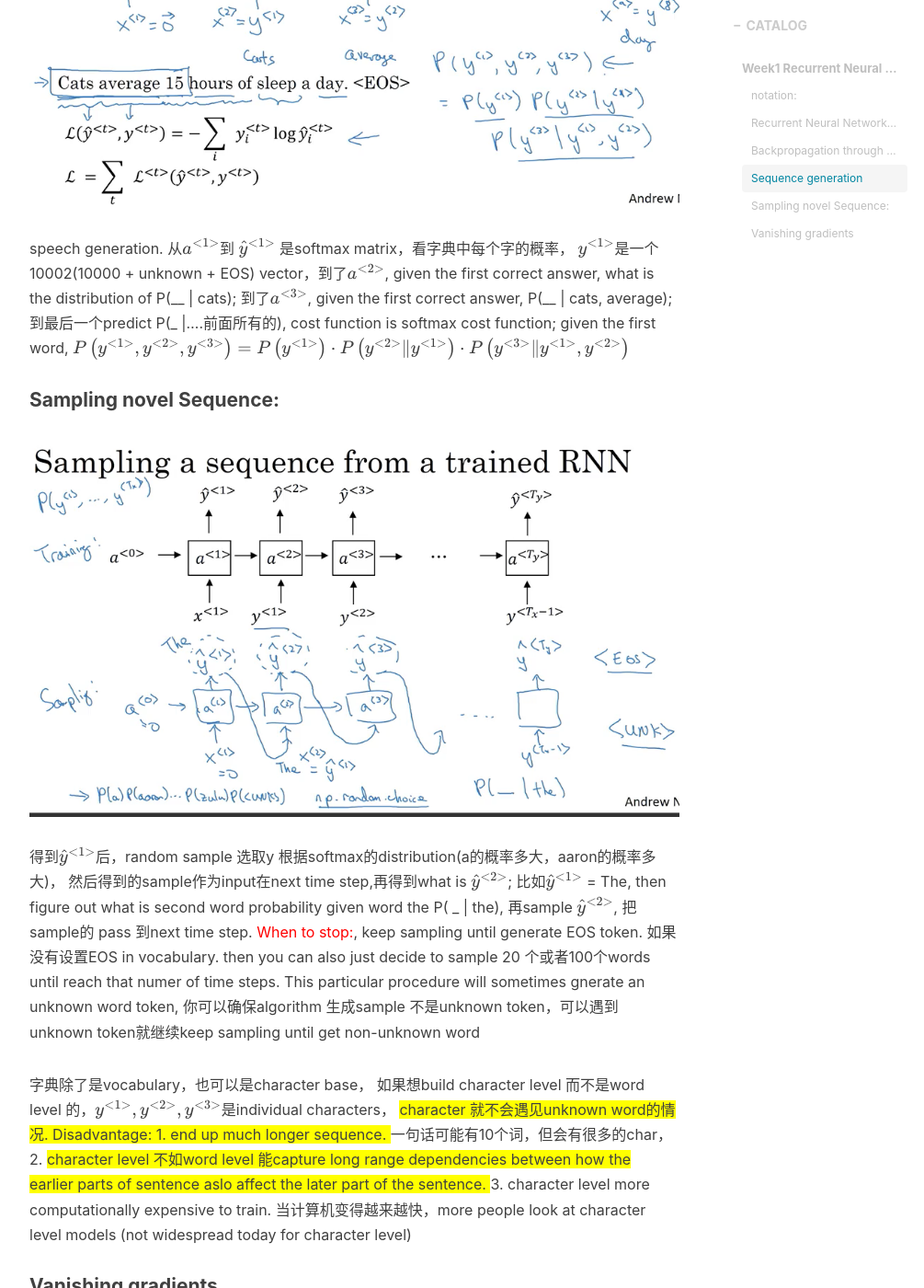
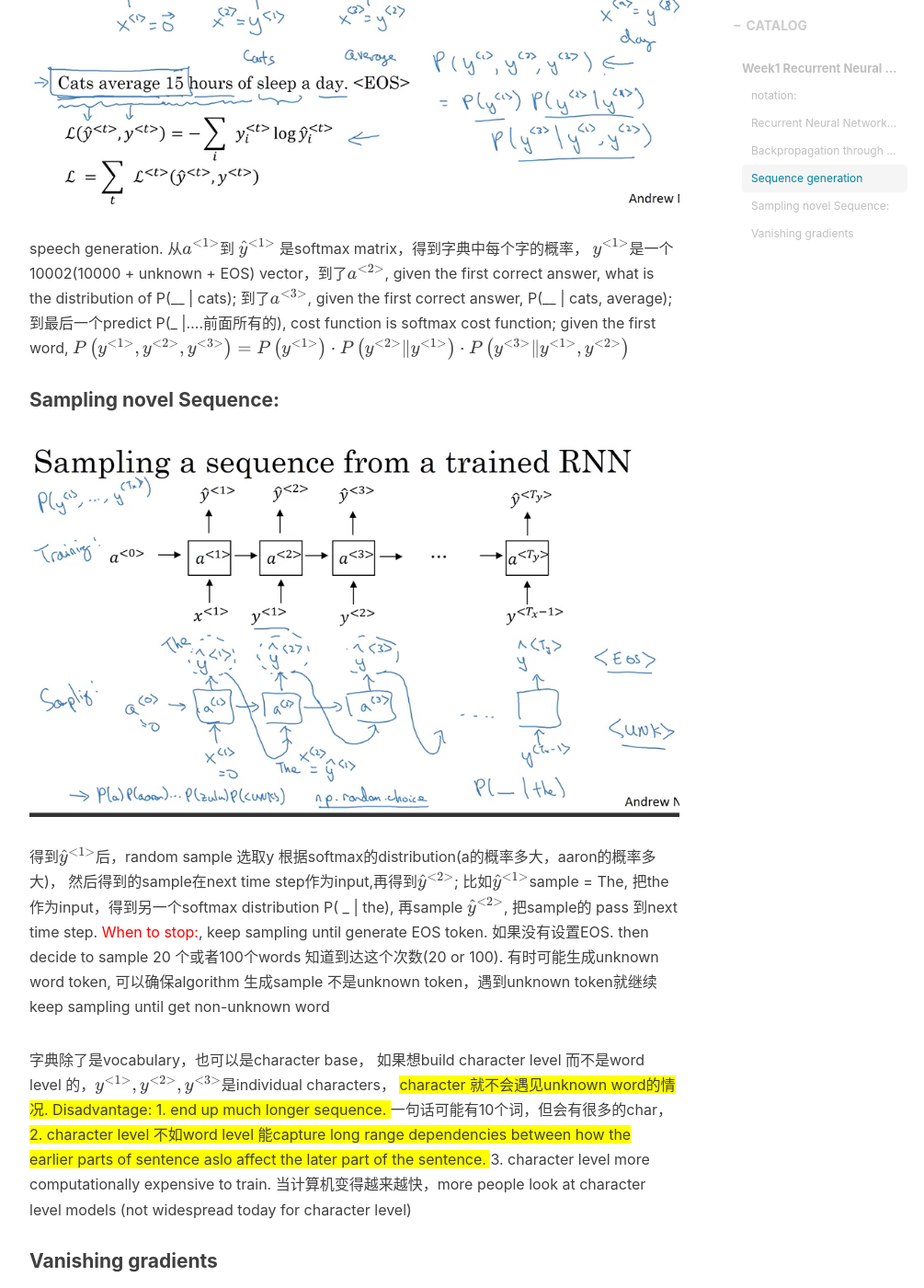
Before and after one commit to beckswu/beckswu.github.io, a Jekyll site: the page built from _posts/2018-09-12-deep-learning-rnn-note.markdown, in a window 1280 px wide and 1400 px high, scrolled down 6612 px. Shown: the whole window at 92% size, without its empty margins (233-1238 px from the left). Built offline with Jekyll 4.4.1, drawn with Linux system fonts in a browser that asks for light colours; nearby versions of some CDN libraries; formulas are drawn with MathJax 3; comment, search, counter and statistics services are not loaded.

Commit message:
simplify

```diff
--- a/_posts/2018-09-12-deep-learning-rnn-note.markdown
+++ b/_posts/2018-09-12-deep-learning-rnn-note.markdown
@@ -111,16 +111,16 @@ RNN Model:
 
 ![](/img/post/Deep_Learning-Sequence_Model_note/week1pic8.png)
 
-speech generation. 从$$a^{<{1}>} $$到 $$\hat y^{<{1}>}$$ 是softmax matrix，看字典中每个字的概率， $$y^{<{1}>}$$是一个10002(10000 + unknown + EOS) vector，到了$$a^{<{2}>}$$, given the first correct answer, what is the distribution of P(__ \| cats); 到了$$a^{<{3}>}$$, given the first correct answer, P(__ \| cats, average);到最后一个predict P(_ \|....前面所有的), cost function is softmax cost function; given the first word, $$P\left( y^{<{1}>}, y^{<{2}>}, y^{<{3}>} \right) = P\left( y^{<{1}>}\right) \cdot P\left(y^{<{2}>} \| y^{<{1}>} \right)\cdot  P\left(y^{<{3}>} \| y^{<{1}>}, y^{<{2}>} \right) $$
+speech generation. 从$$a^{<{1}>} $$到 $$\hat y^{<{1}>}$$ 是softmax matrix，得到字典中每个字的概率， $$y^{<{1}>}$$是一个10002(10000 + unknown + EOS) vector，到了$$a^{<{2}>}$$, given the first correct answer, what is the distribution of P(__ \| cats); 到了$$a^{<{3}>}$$, given the first correct answer, P(__ \| cats, average);到最后一个predict P(_ \|....前面所有的), cost function is softmax cost function; given the first word, $$P\left( y^{<{1}>}, y^{<{2}>}, y^{<{3}>} \right) = P\left( y^{<{1}>}\right) \cdot P\left(y^{<{2}>} \| y^{<{1}>} \right)\cdot  P\left(y^{<{3}>} \| y^{<{1}>}, y^{<{2}>} \right) $$
 
 
 #### Sampling novel Sequence:
 
 ![](/img/post/Deep_Learning-Sequence_Model_note/week1pic9.png)
 
- 得到$$\hat y^{<{1}>}$$后，random sample 选取y 根据softmax的distribution(a的概率多大，aaron的概率多大)， 然后得到的sample作为input在next time step,再得到what is $$\hat y^{<{2}>}$$; 比如$$\hat y^{<{1}>}$$ = The, then figure out what is second word probability given word the P( _ \| the), 再sample $$\hat y^{<{2}>}$$,  把sample的 pass 到next time step. <span style="color: red">When to stop:</span>, keep sampling until generate EOS token. 如果没有设置EOS in vocabulary. then you can also just decide to sample 20 个或者100个words until reach that numer of time steps. This particular procedure will sometimes gnerate an unknown word token, 你可以确保algorithm 生成sample 不是unknown token，可以遇到unknown token就继续keep sampling until get non-unknown word
+ 得到$$\hat y^{<{1}>}$$后，random sample 选取y 根据softmax的distribution(a的概率多大，aaron的概率多大)， 然后得到的sample在next time step作为input,再得到$$\hat y^{<{2}>}$$; 比如$$\hat y^{<{1}>}$$sample = The, 把the 作为input，得到另一个softmax distribution P( _ \| the), 再sample $$\hat y^{<{2}>}$$,  把sample的 pass 到next time step. <span style="color: red">When to stop:</span>, keep sampling until generate EOS token. 如果没有设置EOS. then decide to sample 20 个或者100个words 知道到达这个次数(20 or 100). 有时可能生成unknown word token, 可以确保algorithm 生成sample 不是unknown token，遇到unknown token就继续keep sampling until get non-unknown word
 
-字典除了是vocabulary，也可以是character base， 如果想build character level 而不是word level 的，$$y^{<{1}>}, y^{<{2}>}, y^{<{3}>}$$是individual characters， <span style="background-color: #FFFF00">character 就不会遇见unknown word的情况. Disadvantage: 1. end up much longer sequence. </span> 一句话可能有10个词，但会有很多的char，2.  <span style="background-color: #FFFF00"> character level 不如word level 能capture long range dependencies between how the earlier parts of sentence aslo affect the later part of the sentence. </span> 3. character level more computationally expensive to train. 当计算机变得越来越快，more people look at character level models (not widespread today for character level)
+字典除了是vocabulary，也可以是character base， 如果想build character level 而不是word level 的，$$y^{<{1}>}, y^{<{2}>}, y^{<{3}>}$$是individual characters， <span style="background-color: #FFFF00">character 就不会遇见unknown word的情况. Disadvantage: 1. end up much longer sequence. </span> 一句话可能有10个词，但会有很多的char，<span style="background-color: #FFFF00"> 2. character level 不如word level 能capture long range dependencies between how the earlier parts of sentence aslo affect the later part of the sentence. </span> 3. character level more computationally expensive to train. 当计算机变得越来越快，more people look at character level models (not widespread today for character level)
 
 
 #### Vanishing gradients
```
